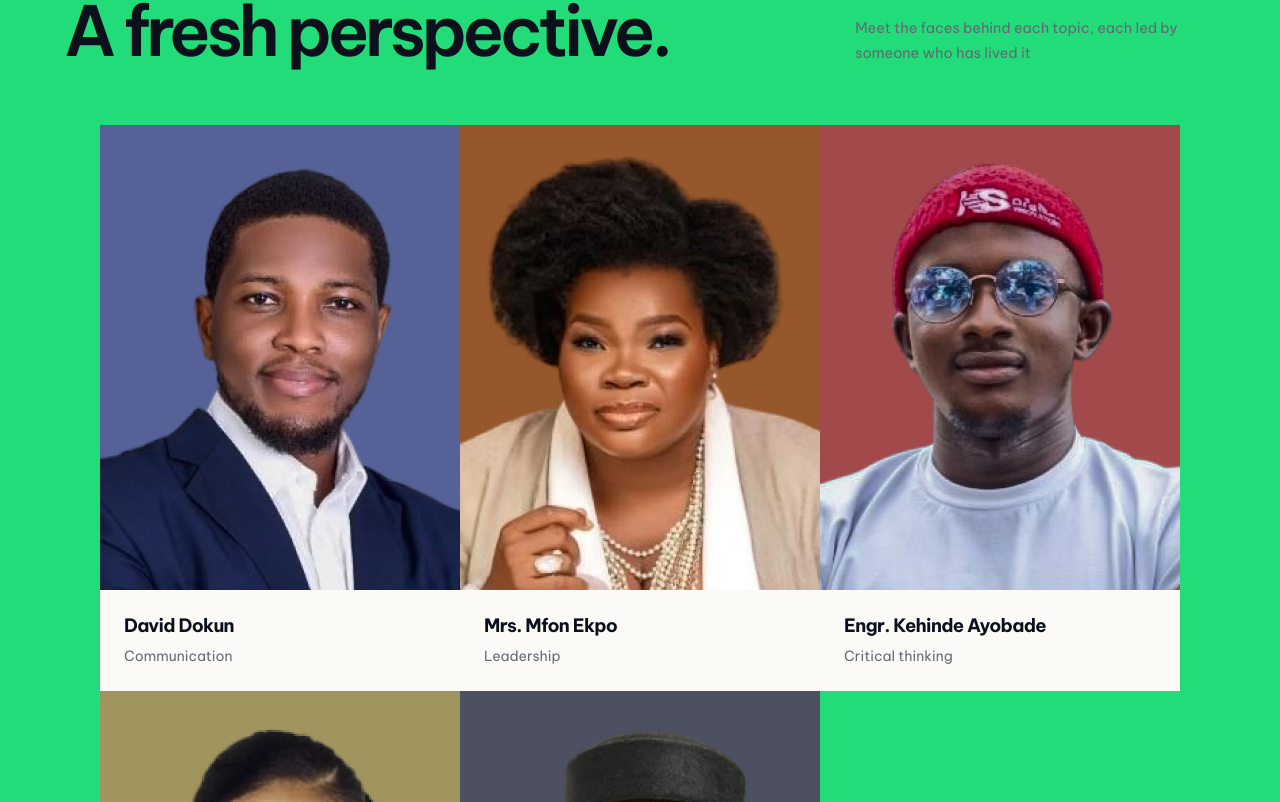
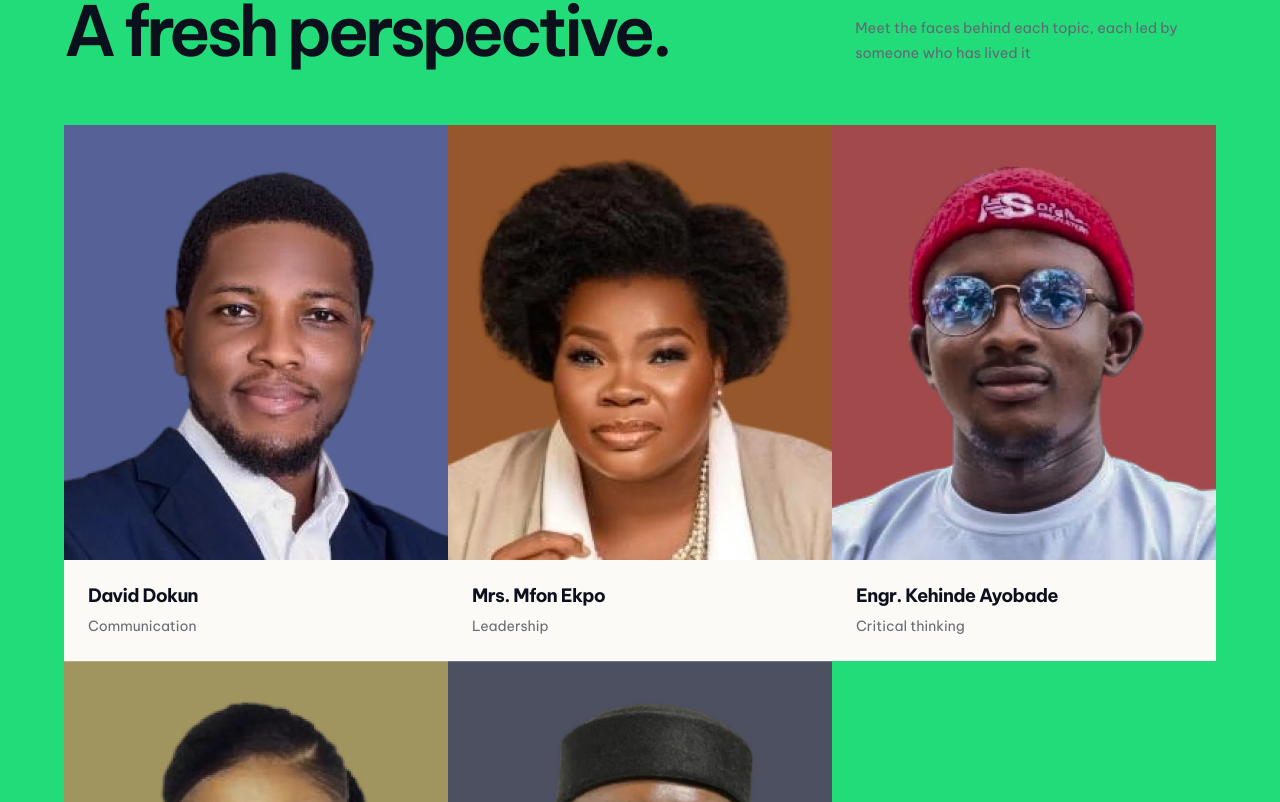
Before and after one commit to chiazaokoli/kfsd-website, a Next.js app: page / in a window 1280 px wide. Shown: the part 7038-7840 px from the top of the page. Built offline with nearby package versions, Linux system fonts and the light colour scheme.

Commit message:
Align desktop speaker portraits with heading content

```diff
--- a/app/globals.css
+++ b/app/globals.css
@@ -340,15 +340,13 @@ img { display: block; }
   .schedule-layout { min-height: 0; }
   .schedule-section { padding-bottom: clamp(130px, 10.5vw, 150px); }
   .proof-section { padding-top: clamp(130px, 10.5vw, 150px); }
-  .speaker-grid { max-width: 1080px; margin-inline: auto; }
+  .speaker-grid { width: 100%; max-width: none; margin-inline: 0; }
+  .speaker-portrait { height: clamp(400px, 34vw, 500px); aspect-ratio: auto; }
+  .speaker-portrait img { object-position: center top; }
   .registration-form { gap: 9px; padding: 22px 26px; }
   .registration-form label, .registration-form .form-select-field { gap: 5px; }
   .registration-form input, .registration-form select, .registration-form .form-select-trigger { min-height: 44px; height: 44px; }
   .registration-form button[type="submit"] { min-height: 50px; margin-top: 2px; }
-}
-
-@media (min-width: 801px) and (max-width: 1050px) {
-  .speaker-grid { max-width: 760px; }
 }
 
 @media (min-width: 801px) and (max-height: 820px) {
```
